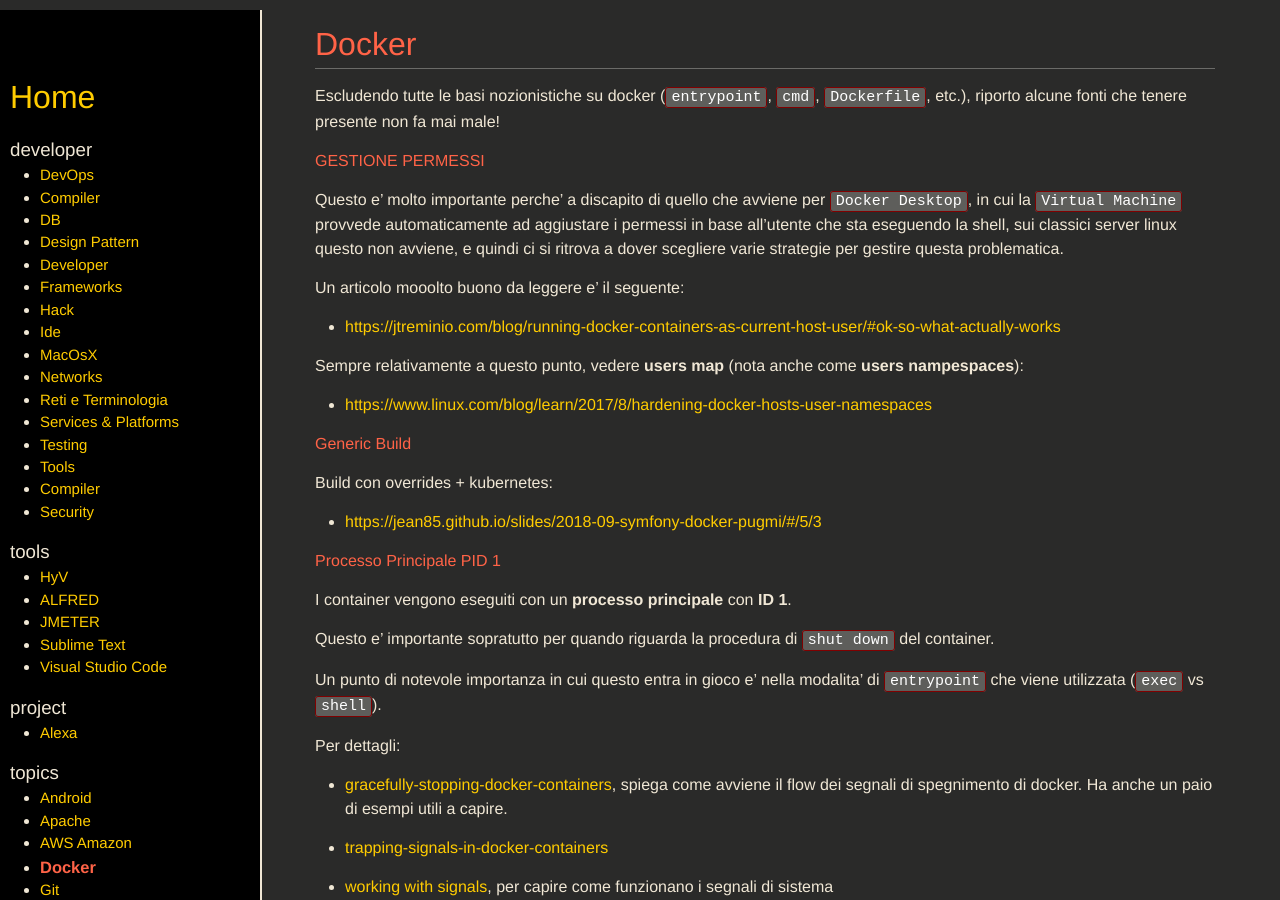
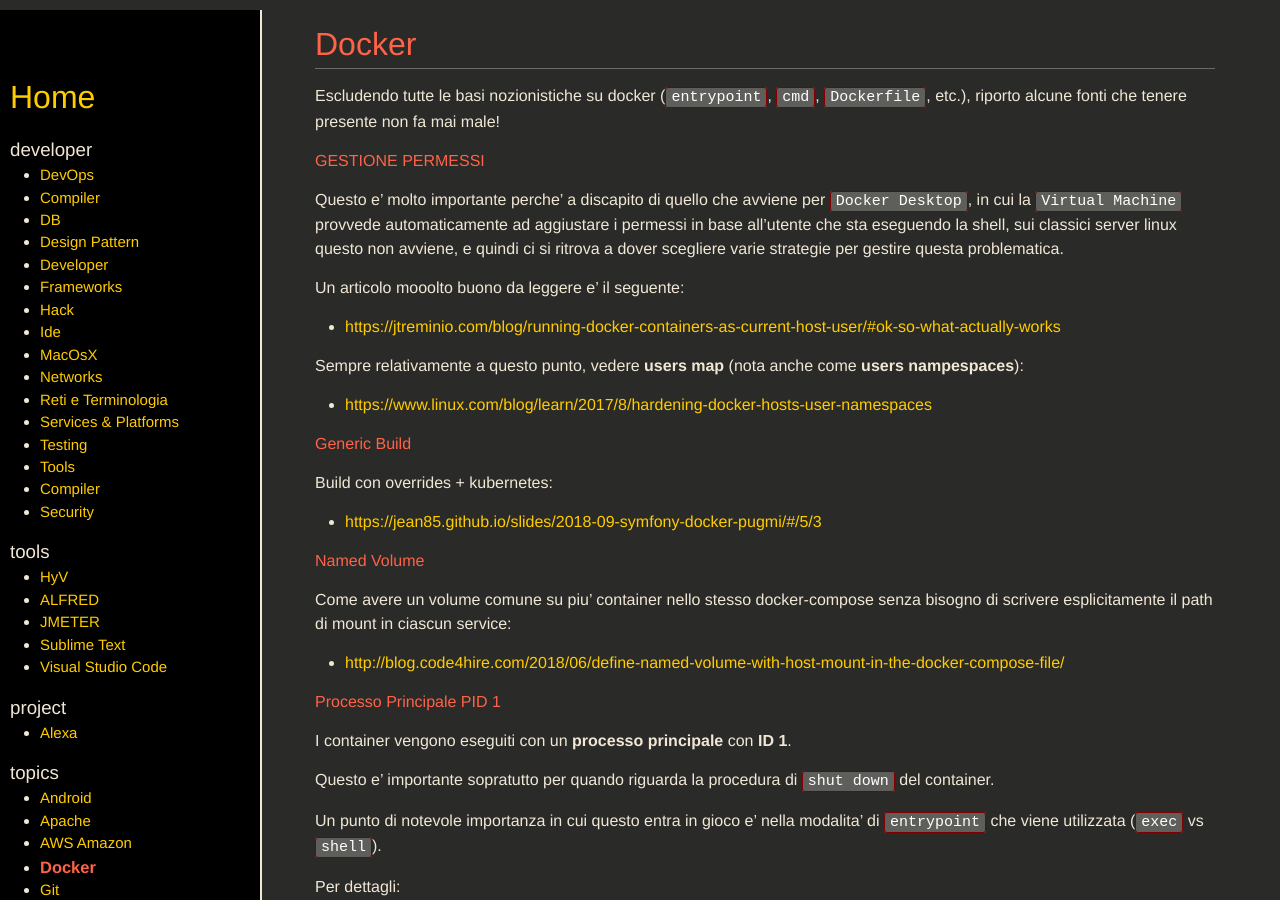
Before and after one commit to SimoSca/own-memo, a Jekyll site: the page built from _pages/topics/docker.md, in a window 1280 px wide and 900 px high. Built offline with Jekyll 4.4.1, drawn with Linux system fonts in a browser that asks for light colours; nearby versions of some CDN libraries.

Commit message:
[docker] added link about named volumes in docker-compose

```diff
--- a/_pages/topics/docker.md
+++ b/_pages/topics/docker.md
@@ -28,6 +28,14 @@
 Build con overrides + kubernetes:
 
 - [https://jean85.github.io/slides/2018-09-symfony-docker-pugmi/#/5/3](https://jean85.github.io/slides/2018-09-symfony-docker-pugmi/#/5/3)
+
+
+#### Named Volume
+
+Come avere un volume comune su piu' container nello stesso docker-compose
+senza bisogno di scrivere esplicitamente il path di mount in ciascun service:
+
+- [http://blog.code4hire.com/2018/06/define-named-volume-with-host-mount-in-the-docker-compose-file/](http://blog.code4hire.com/2018/06/define-named-volume-with-host-mount-in-the-docker-compose-file/)
 
 
 #### Processo Principale PID 1
```
